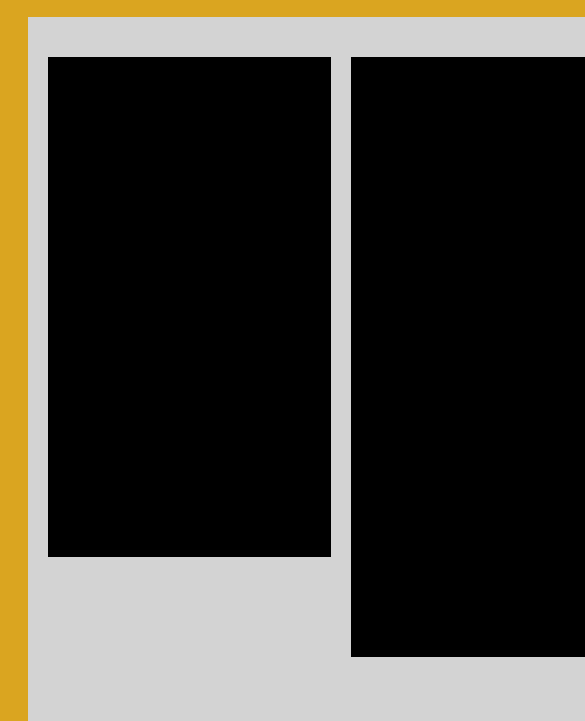
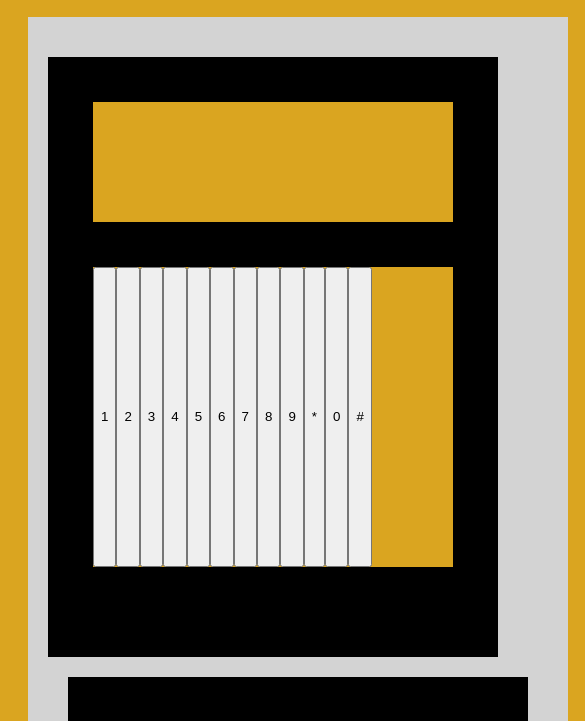
Before and after one commit to phantom8528/GabrielJefferson_HTML_Practice, a plain HTML site: page app_with_media_queries.html in a window 390 px wide. Shown: the part 123-844 px from the top of the page, 585 px wide, since content can reach past the window. Drawn offline with Linux system fonts and the light colour scheme.

Commit message:
Ticket 12 - Media Quries for lowest resolution 98% successful Keypad unsuccessful

```diff
--- a/app_with_media_queries.css
+++ b/app_with_media_queries.css
@@ -25,14 +25,26 @@ and (min-width : 320px)
 and (max-width : 820px){
 
     body{
-        min-width: 780px;
-        min-height: 1037.72px;
+        /* min-width: 780px; */
+        /* min-height: 1037.72px; */
         background-color: goldenrod; /*<-- TESTING ONLY*/
     }
 
     .parent-layout {
+        flex-wrap: wrap;
         flex-direction: column;
-        align-items: flex-start;
+        width: 500px;
+        padding-left: 40px;
+        align-items: center;        /* align-items: flex-start; */
+      }
+
+      .content{
+        min-width: 420px;
+
+      }
+
+      .primary-app{
+        min-width: 420px;
       }
 
   }
@@ -105,11 +117,56 @@ li a{
 
 .primary-app{
     width: 450px;
-    height: 500px;
+    height: 600px;
     background-color: black;
     margin-top:20px;
     /* flex-flow: row wrap; */
 }
+
+.output{
+  width:80%;
+  height: 20%;
+  background-color: goldenrod;
+  margin: 10%;
+}
+.keypad{
+  width: 80%;
+  height:50%;
+  background-color: goldenrod;
+  margin: 10%;
+  flex-direction: row;
+
+  display:flex;
+  justify-content: flex-start;
+  /* flex-wrap: wrap; */
+}
+
+.button{
+  width:30px;
+  height:30px;
+
+  padding:10px 10px;
+
+  border: goldenrod;
+  background-color: black;
+  color:goldenrod;
+  /* text-align: center; */
+  /* display: inline-block; */
+  font-size: 10px;
+  /* margin: 2px 4px; */
+  transition-duration: 0.5s;
+  cursor: pointer;
+}
+
+.button:hover{
+  background-color: darkgrey;
+  border: blue;
+  color:blue;
+}
+
+
+
+
 
 
 /*----------------Application Key Pad Start--------------------------------*/
@@ -117,7 +174,7 @@ li a{
 /*----------------Application Key Pad End--------------------------------*/
 
 .content{
-    width: 600px;
+    width: 800px;
     height: 600px;
     background-color: black;
     margin: 20px;
--- a/app_with_media_queries.html
+++ b/app_with_media_queries.html
@@ -40,7 +40,25 @@
             <!---------Main Beginning---------->
             <div class="parent-layout">
                 <div class="primary-app">
-                    <!-- <div id="output"></div> Results -->
+                    <div class="output"></div>
+
+                    <div class="keypad">
+                        <button type="button">1</button>
+                        <button type="button">2</button>
+                        <button type="button">3</button>
+
+                        <button type="button">4</button>
+                        <button type="button">5</button>
+                        <button type="button">6</button>
+
+                        <button type="button">7</button>
+                        <button type="button">8</button>
+                        <button type="button">9</button>
+
+                        <button type="button">*</button>
+                        <button type="button">0</button>
+                        <button type="button">#</button>
+                    </div>
                 </div>
                 <div class="content"></div>
             </div>
```
